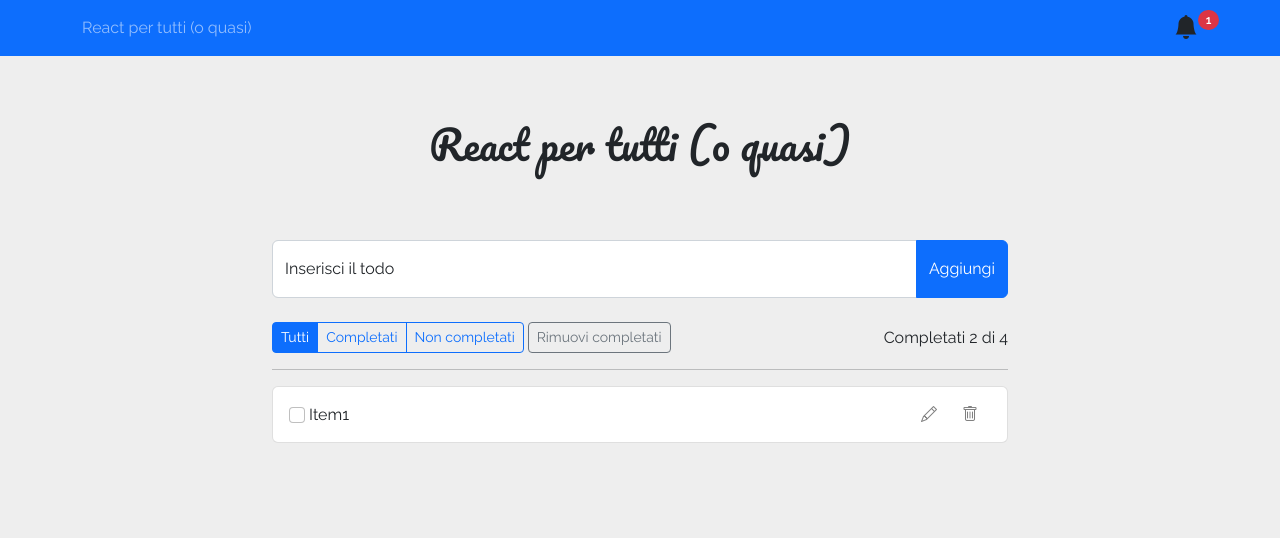
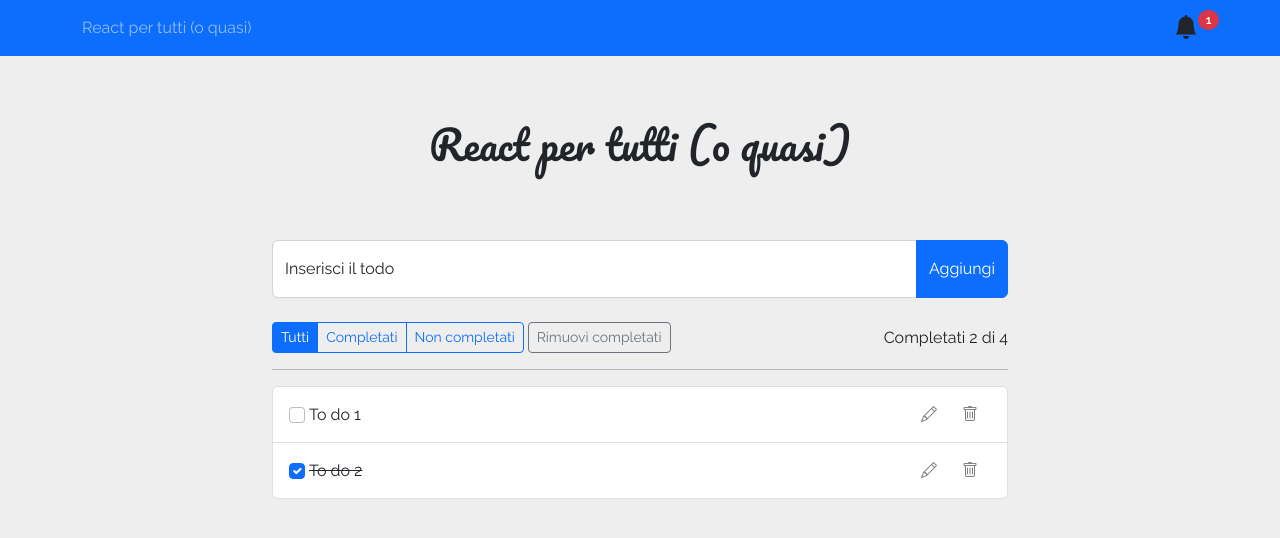
Before and after one commit to SimoneMicheli/course-react-per-tutti, a React (Create React App) app: page / in a window 1280 px wide. Shown: the top 538 px of the page. Built offline with nearby package versions, Linux system fonts and the light colour scheme.

Commit message:
feat: add and remove ToDos

```diff
--- a/package.json
+++ b/package.json
@@ -10,6 +10,7 @@
 		"@types/node": "^16.11.47",
 		"@types/react": "^18.0.15",
 		"@types/react-dom": "^18.0.6",
+		"classnames": "^2.3.1",
 		"react": "^18.2.0",
 		"react-dom": "^18.2.0",
 		"react-scripts": "5.0.1",
--- a/src/App.css
+++ b/src/App.css
@@ -42,3 +42,7 @@
 .trash:hover::before{
   content: "\F5DD";
 }
+
+li.completed div label{
+  text-decoration: line-through;
+}
--- a/src/App.tsx
+++ b/src/App.tsx
@@ -1,7 +1,44 @@
-import React from "react"
+import React, { useReducer, useState } from "react"
 import "./App.css"
+import AddToDo from "./components/AddToDo"
+import ToDoList from "./components/ToDoList"
+import { ToDoType } from "./models/todo"
+
+const InitialToDos: Array<ToDoType> = [
+  { title: "To do 1", completed: false, created_at: new Date() },
+  { title: "To do 2", completed: true, created_at: new Date() },
+]
+
+function cleanupCompleted(todoList: Array<ToDoType>) {
+  return todoList.filter((todo) => todo.completed === false)
+}
 
 function App() {
+  const [toDos, setToDos] = useState<Array<ToDoType>>(InitialToDos)
+
+  function onAdd(title: string) {
+    setToDos((prevToDos) => [...prevToDos, { title, completed: false, created_at: new Date() }])
+  }
+
+  const onToDoClick = (index: number) => {
+    setToDos((prevToDos) => {
+      return [
+        ...prevToDos.slice(0, index),
+        { ...prevToDos[index], completed: !prevToDos[index].completed },
+        ...prevToDos.slice(index + 1),
+      ]
+    })
+  }
+
+  const onDelete = (index: number) => {
+    setToDos((prevToDos) => [...prevToDos.slice(0, index), ...prevToDos.slice(index + 1)])
+  }
+
+  const onCleanup = (e: React.MouseEvent<HTMLButtonElement>) => {
+    e.preventDefault()
+    setToDos((prevToDos) => cleanupCompleted(prevToDos))
+  }
+
   return (
     <>
       <nav className="navbar navbar-dark bg-primary sticky-top">
@@ -23,15 +60,7 @@
 
         <section className="row justify-content-center">
           <div className="col-12 col-md-8 ">
-            <form>
-              <div className="input-group">
-                <div className="form-floating">
-                  <input type="text" id="todo-input" placeholder="Inserisci il todo" className="form-control" />
-                  <label htmlFor="todo-input">Inserisci il todo</label>
-                </div>
-                <button className="btn btn-primary">Aggiungi</button>
-              </div>
-            </form>
+            <AddToDo onAdd={onAdd} />
           </div>
         </section>
 
@@ -45,7 +74,9 @@
                   <button className="btn btn-sm btn-outline-primary">Non completati</button>
                 </div>
                 <div className="btn-group ms-1">
-                  <button className="btn btn-sm btn-outline-secondary">Rimuovi completati</button>
+                  <button className="btn btn-sm btn-outline-secondary" onClick={onCleanup}>
+                    Rimuovi completati
+                  </button>
                 </div>
               </div>
               <div className="col-12 col-lg-3 d-lg-flex justify-content-end align-items-center mt-2 mt-lg-0">
@@ -58,22 +89,7 @@
         <section className="row justify-content-center">
           <div className="col-12 col-md-8">
             <hr />
-            <ul className="list-group">
-              <li className="list-group-item d-flex justify-content-between align-items-center">
-                <div>
-                  <input type="checkbox" className="form-check-input me-1" />
-                  <label className="form-check-label">Item1</label>
-                </div>
-                <div className="btn-group">
-                  <button className="btn btn-link text-black-50">
-                    <i className="edit"></i>
-                  </button>
-                  <button className="btn btn-link text-black-50">
-                    <i className="trash"></i>
-                  </button>
-                </div>
-              </li>
-            </ul>
+            <ToDoList items={toDos} onClick={onToDoClick} onDelete={onDelete} />
           </div>
         </section>
       </div>
--- /dev/null
+++ b/src/components/AddToDo.tsx
@@ -0,0 +1,37 @@
+import React, { useState } from "react"
+
+interface AddToDoProps {
+  onAdd: (title: string) => void
+}
+
+export default function AddToDo({ onAdd }: AddToDoProps) {
+  const [value, setValue] = useState("")
+
+  return (
+    <form>
+      <div className="input-group">
+        <div className="form-floating">
+          <input
+            type="text"
+            id="todo-input"
+            placeholder="Inserisci il todo"
+            className="form-control"
+            value={value}
+            onChange={(e) => setValue(e.target.value)}
+          />
+          <label htmlFor="todo-input">Inserisci il todo</label>
+        </div>
+        <button
+          className="btn btn-primary"
+          onClick={(e) => {
+            e.preventDefault()
+            onAdd(value)
+            setValue("")
+          }}
+        >
+          Aggiungi
+        </button>
+      </div>
+    </form>
+  )
+}
--- /dev/null
+++ b/src/components/ToDoList.tsx
@@ -0,0 +1,52 @@
+import React from "react"
+import { ToDoType } from "../models/todo"
+import cn from "classnames"
+
+interface ToDoListProps {
+  items: Array<ToDoType>
+  onClick: (item: number) => void
+  onDelete: (item: number) => void
+}
+
+export default function ToDoList(props: ToDoListProps) {
+  const { items, onClick, onDelete } = props
+
+  return (
+    <ul className="list-group">
+      {items.map((item, index) => (
+        <li
+          key={index}
+          className={cn("list-group-item d-flex justify-content-between align-items-center", {
+            completed: item.completed,
+          })}
+        >
+          <div>
+            <input
+              type="checkbox"
+              className="form-check-input me-1"
+              checked={item.completed}
+              onClick={() => {
+                onClick(index)
+              }}
+            />
+            <label className="form-check-label">{item.title}</label>
+          </div>
+          <div className="btn-group">
+            <button className="btn btn-link text-black-50">
+              <i className="edit"></i>
+            </button>
+            <button
+              className="btn btn-link text-black-50"
+              onClick={(e) => {
+                e.preventDefault()
+                onDelete(index)
+              }}
+            >
+              <i className="trash"></i>
+            </button>
+          </div>
+        </li>
+      ))}
+    </ul>
+  )
+}
--- /dev/null
+++ b/src/models/todo.ts
@@ -0,0 +1,7 @@
+export type ToDoType = {
+  title: string
+  completed: boolean
+  created_at: Date
+  completed_at?: Date
+  description?: string
+}
```
Also changed, not shown: 1 other file (tests, documents, lock files or other folders).
